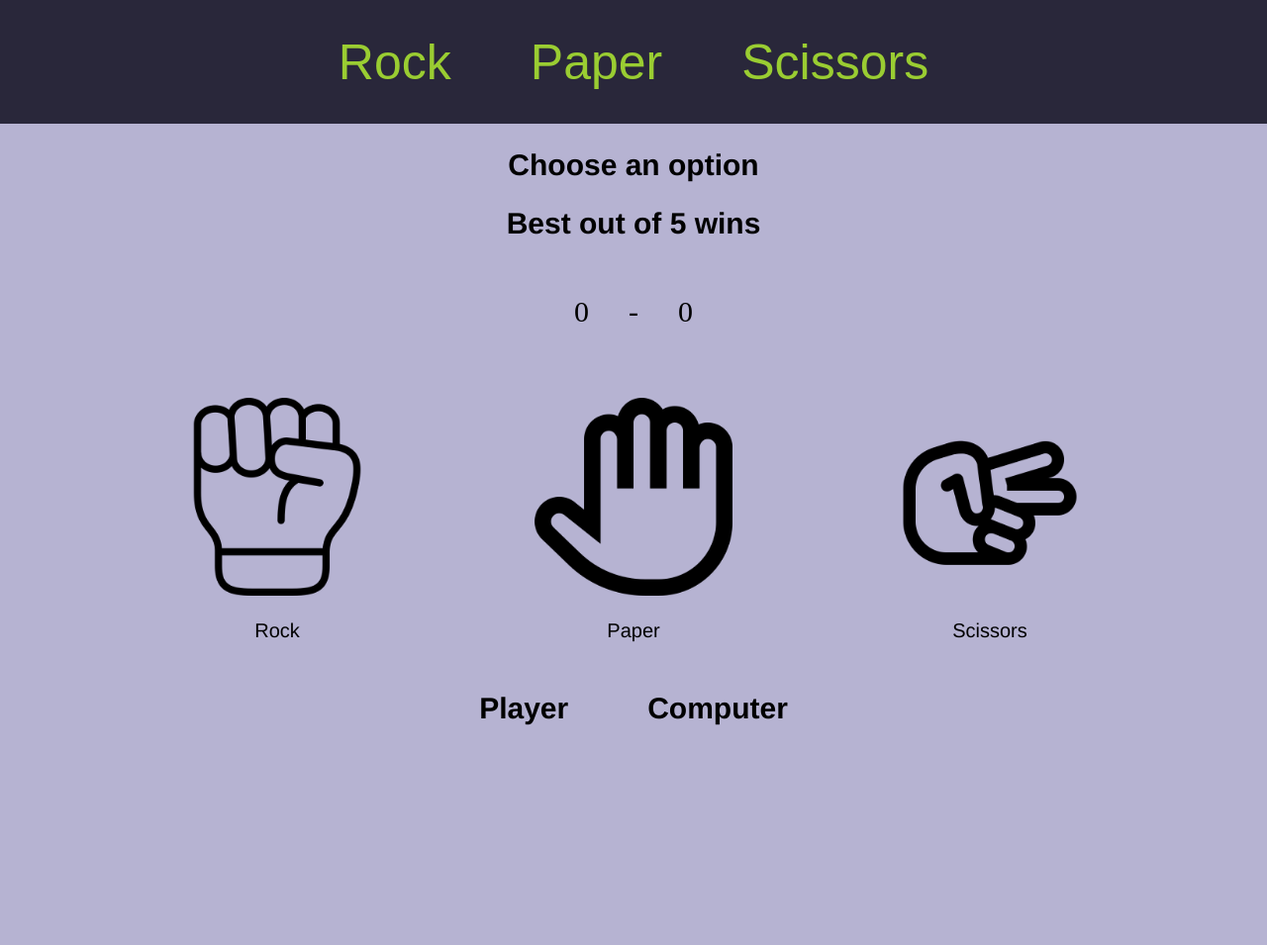
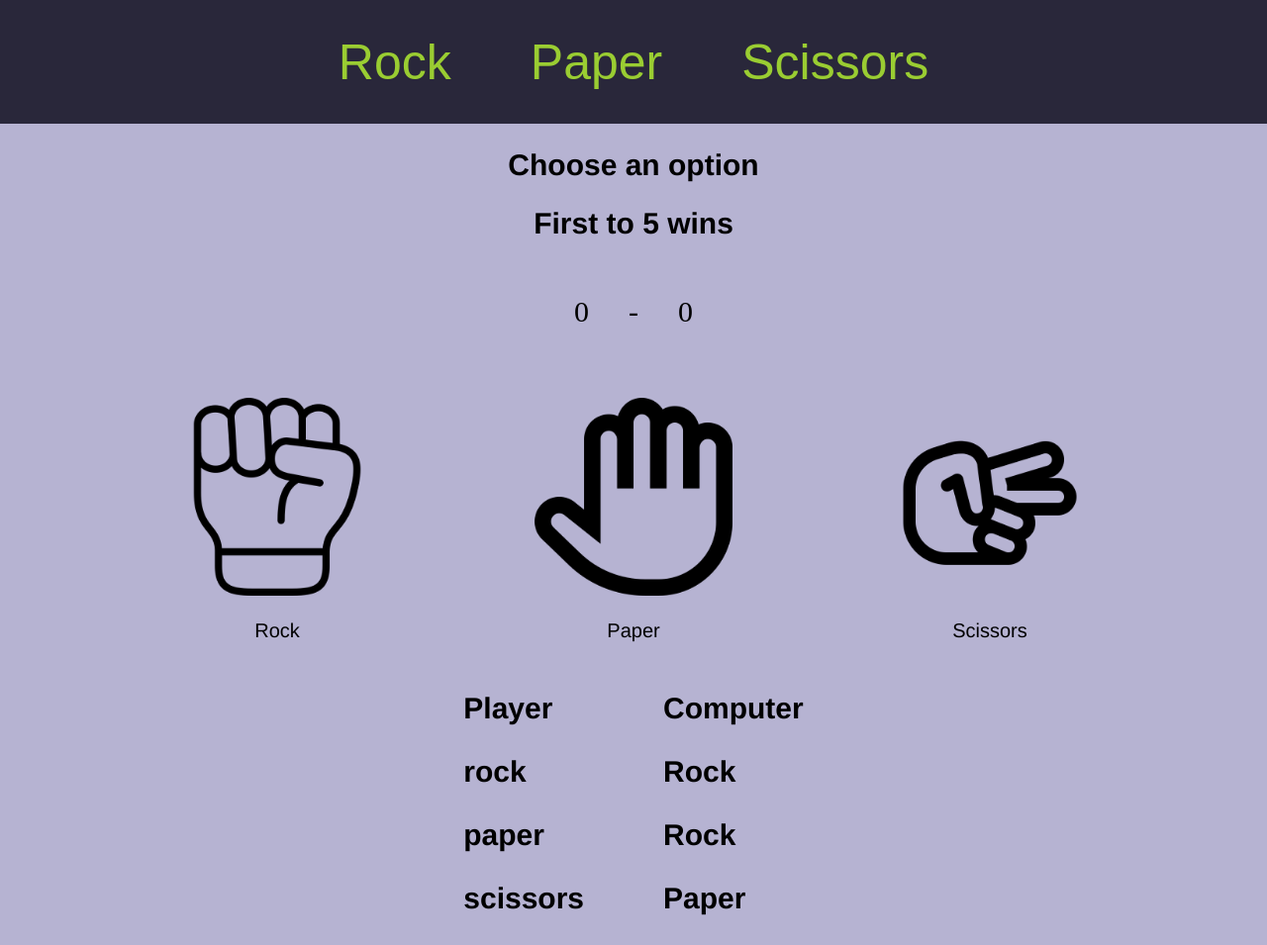
Before and after one commit to abdulaitobi/rockpaperscissors, a plain HTML site: page rockpaperscissors.html in a window 1280 px wide. Shown: the whole page at 99% size. Before the commit the page ends 800 px from the top, so only its background shows below. Drawn offline with Linux system fonts and the light colour scheme; a web font is replaced by a local one.

Commit message:
Started js

```diff
--- a/rockpaperscissors.html
+++ b/rockpaperscissors.html
@@ -17,7 +17,7 @@
     </header>
     <div>
         <h2>Choose an option</h2>
-        <h2>Best out of 5 wins</h2>
+        <h2>First to 5 wins</h2>
 
         <div id="scores">
             <p id="playerScore">0</p>
@@ -27,23 +27,23 @@
     </div>
     <div id="playerChoice">
         <div>
-            <img src="fist.png" alt="rock">
+            <img src="fist.png" alt="rock" id="rock">
             <p>Rock</p>
         </div>
         <div>
-            <img src="hand-paper.png" alt="paper">
+            <img src="hand-paper.png" alt="paper" id="paper">
             <p>Paper</p>
         </div>
         <div>
-            <img src="scissors.png" alt="scissors">
+            <img src="scissors.png" alt="scissors" id="scissors">
             <p>Scissors</p>
         </div>
     </div>
     <div id="choiceDisplay">
-        <div>
+        <div id="playerChoiceDisplay">
             <p>Player</p>
         </div>
-        <div>
+        <div id="computerChoiceDisplay">
             <p>Computer</p>
         </div>
     </div>
--- a/script.js
+++ b/script.js
@@ -1,3 +1,11 @@
+const rock = document.getElementById('rock');
+const paper = document.getElementById('paper');
+const scissors = document.getElementById('scissors');
+const computerChoiceDisplay = document.getElementById('computerChoiceDisplay');
+const playerChoiceDisplay = document.getElementById('playerChoiceDisplay');
+var playercount = 0;
+var compcount = 0;
+var score = 0;
 
 function getComputerChoice() {
     let num = Math.floor(Math.random() * 3);
@@ -15,46 +23,49 @@ function getComputerChoice() {
     return val;
 }
 
+rock.addEventListener('click', playRound('rock', getComputerChoice()));
+paper.addEventListener('click', playRound('paper', getComputerChoice()));
+scissors.addEventListener('click', playRound('scissors', getComputerChoice()));
+
 function playRound(playerChoice, computerSelection){
     console.log(playerChoice);
     console.log(computerSelection);
+
+    const playerVal = document.createElement('p');
+    const compVal = document.createElement('p');
+    playerChoiceDisplay.appendChild(playerVal);
+    playerVal.textContent = playerChoice;
+    computerChoiceDisplay.appendChild(compVal);
+    compVal.textContent = computerSelection;
+
     if((playerChoice.toLowerCase() === "rock" && computerSelection.toLowerCase() === "paper") || (playerChoice.toLowerCase() === "paper" && computerSelection.toLowerCase() === "scissors") || (playerChoice.toLowerCase() === "scissors" && computerSelection.toLowerCase() === "rock"))
     {
-        return -1;
+        score = -1;
     }
     if((playerChoice.toLowerCase() === "rock" && computerSelection.toLowerCase() === "scissors") || (playerChoice.toLowerCase() === "paper" && computerSelection.toLowerCase() === "rock") || (playerChoice.toLowerCase() === "scissors" && computerSelection.toLowerCase() === "paper"))
     {
-        return 1;
+        score = 1;
     }
     if(playerChoice.toLowerCase() === computerSelection.toLowerCase()){
-        console.log("Its a tie, play again");
-        return (playRound(prompt("Type Rock, Paper, or Scissors"), getComputerChoice()));
+
     }
-}
 
-function game(){
-    var playercount = 0;
-    var compcount = 0;
-    for (let index = 0; index < 5; index++) {
-        player = prompt("Type Rock, Paper, or Scissors");
-        computer = getComputerChoice();
-        var result = playRound(player, computer);
-        if(result == 1)
+    while (!(playercount || compcount) == 5) {
+        if(score == 1)
         {
             playercount++;
         }
-        else if(result == -1)
+        else if(score == -1)
         {
             compcount++;
         }
     }
     if(playercount > compcount)
     {
-        console.log("You win " + playercount + " - " + compcount);
+        alert("You win " + playercount + " - " + compcount);
     }
     else if(compcount > playercount)
     {
-        console.log("You lose " + compcount + " - " + playercount);
+        alert("You lose " + compcount + " - " + playercount);
     }
-
 }
```
